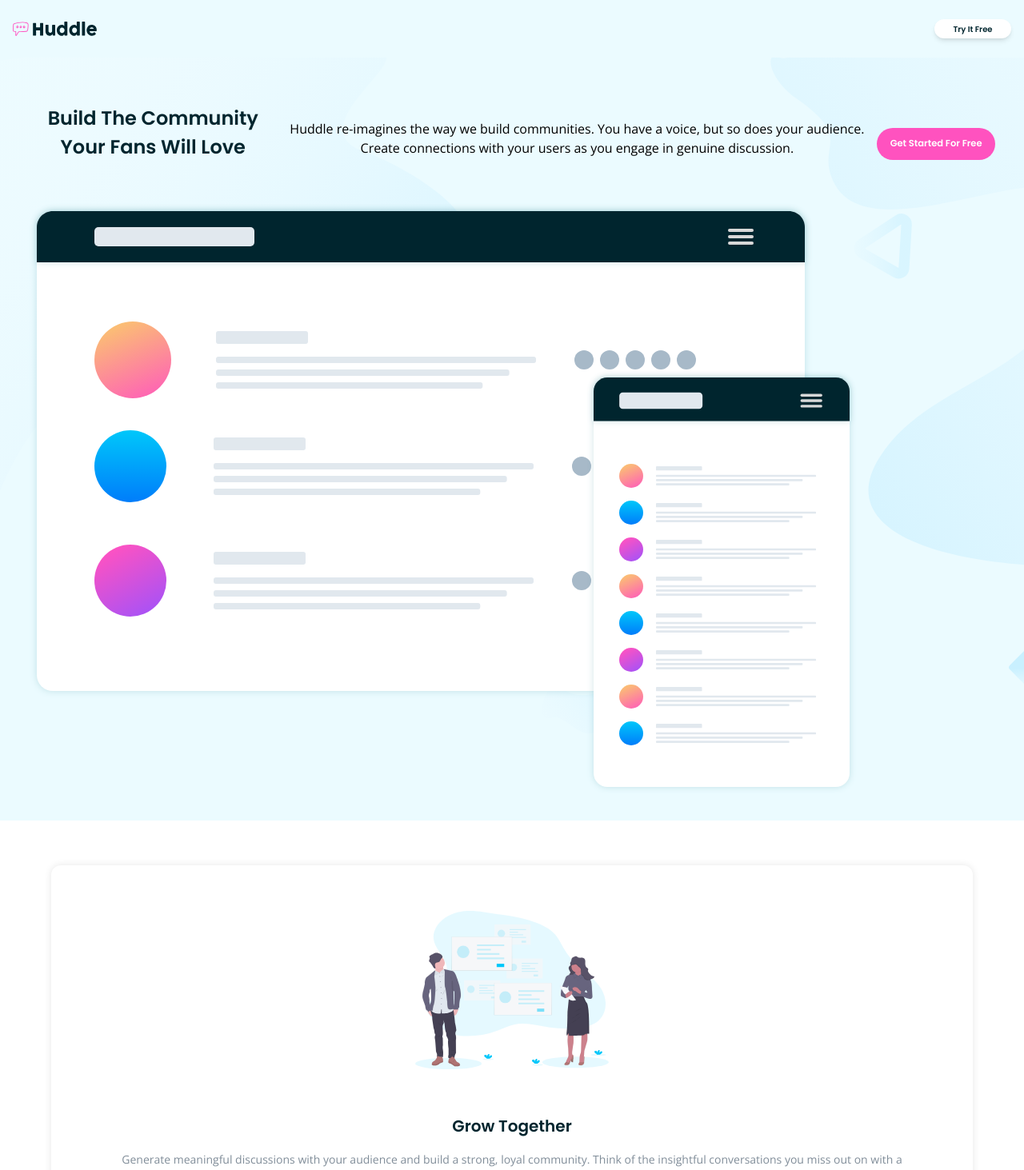
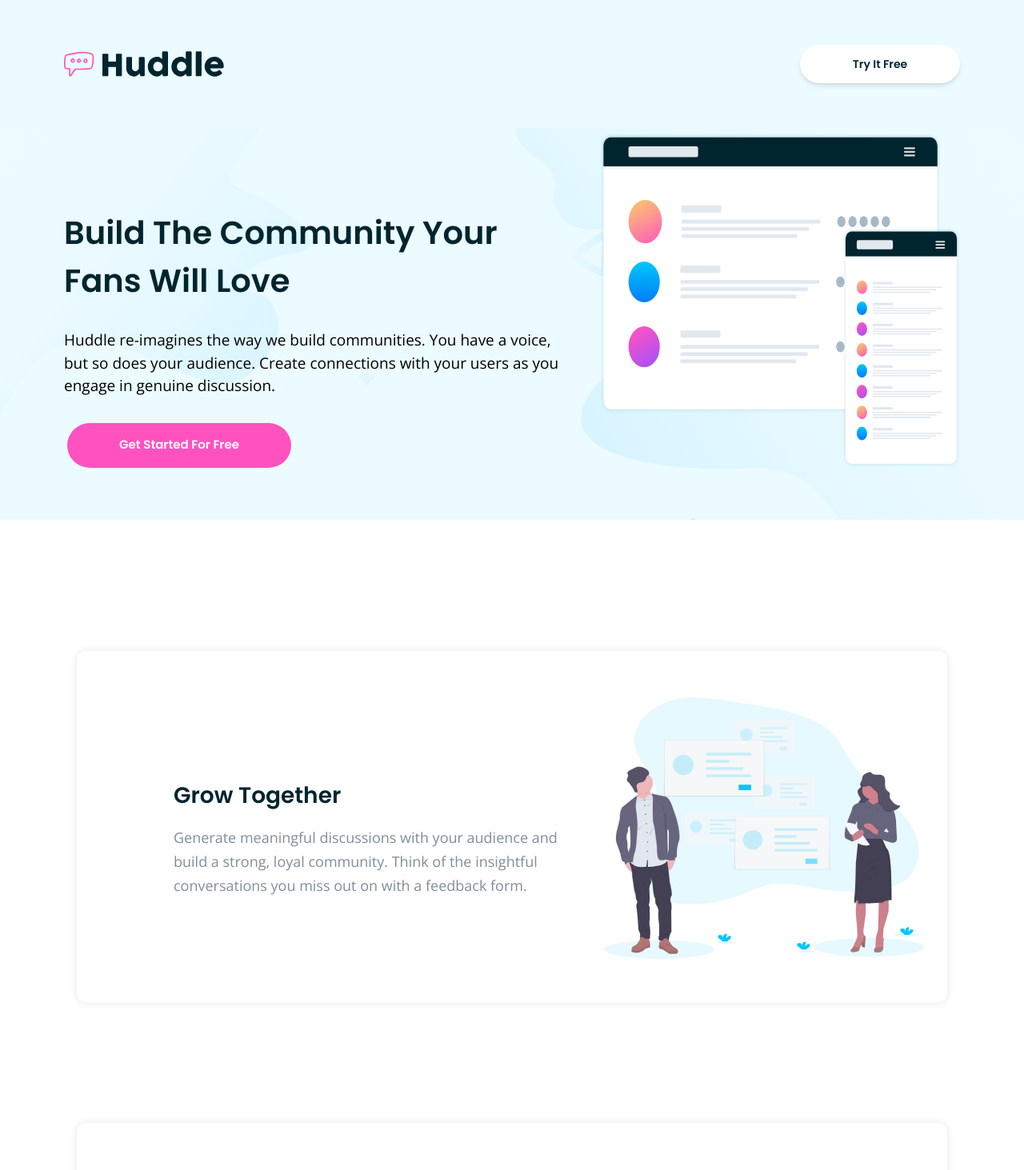
Before and after one commit to pbatista01/huddle, a React (Vite) app: page / in a window 1280 px wide. Shown: the top 1463 px of the page at 80% size. Built offline with nearby package versions, Linux system fonts and the light colour scheme.

Commit message:
Desktop editions

```diff
--- a/src/CTA.jsx
+++ b/src/CTA.jsx
@@ -1,8 +1,8 @@
 function CTA() {
     return (
       <section className="w-[90%] h-auto mt-[94px] px-2 pt-[45px] pb-[40px] z-10 relative top-[67px] m-auto bg-white border rounded-xl shadow-[0_0_10px_rgba(0,0,0,0.1)] flex flex-col">
-        <h2 className="font-heading m-auto">Ready To Build Your Community?</h2>
-        <button className="w-[200px] h-10 bg-pink text-white font-heading text-[10px] rounded-full m-auto mt-6 font-medium shadow-xl">Get Started For Free</button>
+        <h2 className="font-heading text-[16px] m-auto">Ready To Build Your Community?</h2>
+        <button className="w-[200px] h-10 bg-pink text-white font-heading text-[10px] rounded-full m-auto mt-6 font-medium shadow-xl hover:opacity-50">Get Started For Free</button>
       </section>
     );
   }
--- a/src/Feature.jsx
+++ b/src/Feature.jsx
@@ -1,11 +1,11 @@
 function Feature({featureImg, featureTitle, featureDescription, extraOuterClass="", extraInnerClass="", extraMargin=""}){
     return(
-        <div className={`w-[90%] m-auto mt-[42px] px-7 pt-14 bg-white flex flex-col justify-center items-center border rounded-xl shadow-[0_0_10px_rgba(0,0,0,0.1)] border-transparent ${extraOuterClass}`}>
-            <div className={`flex flex-col order-2 text-center mt-14 pb-8 w-[92%] ${extraInnerClass}`}>
-                <h2 className="font-heading text-[20px] text-darkCyan">{featureTitle}</h2>
-                <p className={`text-sm leading-[21px] m-auto mt-4 text-grayBlue ${extraMargin}`}>{featureDescription}</p>
+        <div className={`w-[90%] lg:w-[85%] m-auto mt-[42px] lg:h-[440px] lg:mt-[150px] px-7 lg:pl-[120px] pt-14 lg:pt-1 bg-white flex flex-col lg:flex-row justify-center items-center border rounded-xl shadow-[0_0_10px_rgba(0,0,0,0.1)] border-transparent ${extraOuterClass}`}>
+            <div className={`flex flex-col order-2 text-center lg:text-start lg:basis-128 lg:w-[70%] mt-14 pb-8 w-[92%] ${extraInnerClass}`}>
+                <h2 className="font-heading text-[20px] lg:text-[28px] text-darkCyan">{featureTitle}</h2>
+                <p className={`text-sm lg:text-[18px] lg:w-[90%] lg:leading-[30px] lg:mx-0 leading-[21px] m-auto mt-4 text-grayBlue ${extraMargin}`}>{featureDescription}</p>
             </div>
-            <img src={featureImg} alt={featureTitle} className="w-[242px]"/>
+            <img src={featureImg} alt={featureTitle} className="w-[242px] lg:w-[400px] lg:basis-128 lg:order-2"/>
         </div>
     );
 }
--- a/src/Header.jsx
+++ b/src/Header.jsx
@@ -2,9 +2,9 @@ import logo from './images/logo.svg';
 
 function Header(){
     return(
-        <header className="flex items-center px-4 py-6 bg-paleCyan justify-between">
-            <img src={logo} alt="logo" className="w-[105px] fill-black " />
-            <button className="bg-white font-heading text-darkCyan w-24 text-[10px] shadow-md h-6 p-1 rounded-full">Try It Free</button>
+        <header className="flex items-center px-4 lg:px-20 lg:py-14 py-6 bg-paleCyan justify-between">
+            <img src={logo} alt="logo" className="w-[105px] lg:w-[200px] fill-black " />
+            <button className="bg-white font-heading text-darkCyan w-24 lg:w-[200px] text-[10px] lg:text-sm shadow-md h-6 lg:h-12 p-1 rounded-full hover:opacity-50">Try It Free</button>
         </header>
     );
 }
--- a/src/Hero.jsx
+++ b/src/Hero.jsx
@@ -2,13 +2,13 @@ import heroImg from './images/illustration-mockups.svg';
 
 function Hero(){
     return(
-        <section className="px-9 pt-14 pb-[33px] text-center bg-paleCyan bg-cover bg-no-repeat bg-hero-mobile md:bg-hero-desktop" >
-            <div className="flex flex-col lg:flex-row">
-                <h1 className="font-heading text-darkCyan text-2xl/9 mt-[2px]">Build The Community Your Fans Will Love</h1>
-                <p className="text-[16px] mt-[21px] w-full">Huddle re-imagines the way we build communities. You have a voice, but so does your audience. Create connections with your users as you engage in genuine discussion.</p>
-                <button className="w-[238px] h-10 bg-pink text-white font-heading text-[11.5px] rounded-full m-auto mt-8 font-medium">Get Started For Free</button>
+        <section className="px-9 pt-14 lg:px-20 pb-[33px] lg:pb-[65px] text-center lg:text-start bg-paleCyan bg-cover bg-no-repeat bg-hero-mobile md:bg-hero-desktop flex flex-col lg:flex-row lg:gap-4" >
+            <div className="flex flex-col lg:basis-128">
+                <h1 className="font-heading text-darkCyan text-2xl/9 mt-[2px] lg:w-[90%] lg:text-[40px] lg:mt-[45px] lg:leading-[60px]">Build The Community Your Fans Will Love</h1>
+                <p className="text-[16px] lg:w-[97%] lg:text-[19px] mt-[21px] lg:mt-[30px] w-full">Huddle re-imagines the way we build communities. You have a voice, but so does your audience. Create connections with your users as you engage in genuine discussion.</p>
+                <button className="w-[238px] lg:w-[280px] h-10 lg:h-14 bg-pink text-white font-heading text-[11.5px] lg:text-[15px] rounded-full m-auto lg:mx-1 mt-8 font-medium hover:opacity-50">Get Started For Free</button>
             </div>
-            <img src={heroImg} alt="chat images" className="mt-[52px]"/>
+            <img src={heroImg} alt="chat images" className="mt-[52px] lg:basis-128 lg:w-[450px] lg:mt-[-50px] lgplus:w-[698px]"/>
         </section>
     );
 }
--- a/tailwind.config.js
+++ b/tailwind.config.js
@@ -23,6 +23,9 @@ export default {
     fontSize: {
       base: '18px',
     },
+    screens: {
+      'lgplus': '1440px',
+    },
   },
   plugins: [],
 }
--- a/vite.config.js
+++ b/vite.config.js
@@ -2,5 +2,6 @@ import { defineConfig } from 'vite'
 import react from '@vitejs/plugin-react'
 
 export default defineConfig({
+  base: '/huddle/', // ⚠️ Reemplaza con el nombre de tu repositorio
   plugins: [react()],
 })
```
Also changed, not shown: package.json (+7 -4 lines), src/Footer.jsx (+16 -16 lines), src/index.css (line endings or trailing spaces), 12 other files (tests, documents, lock files or other folders).
